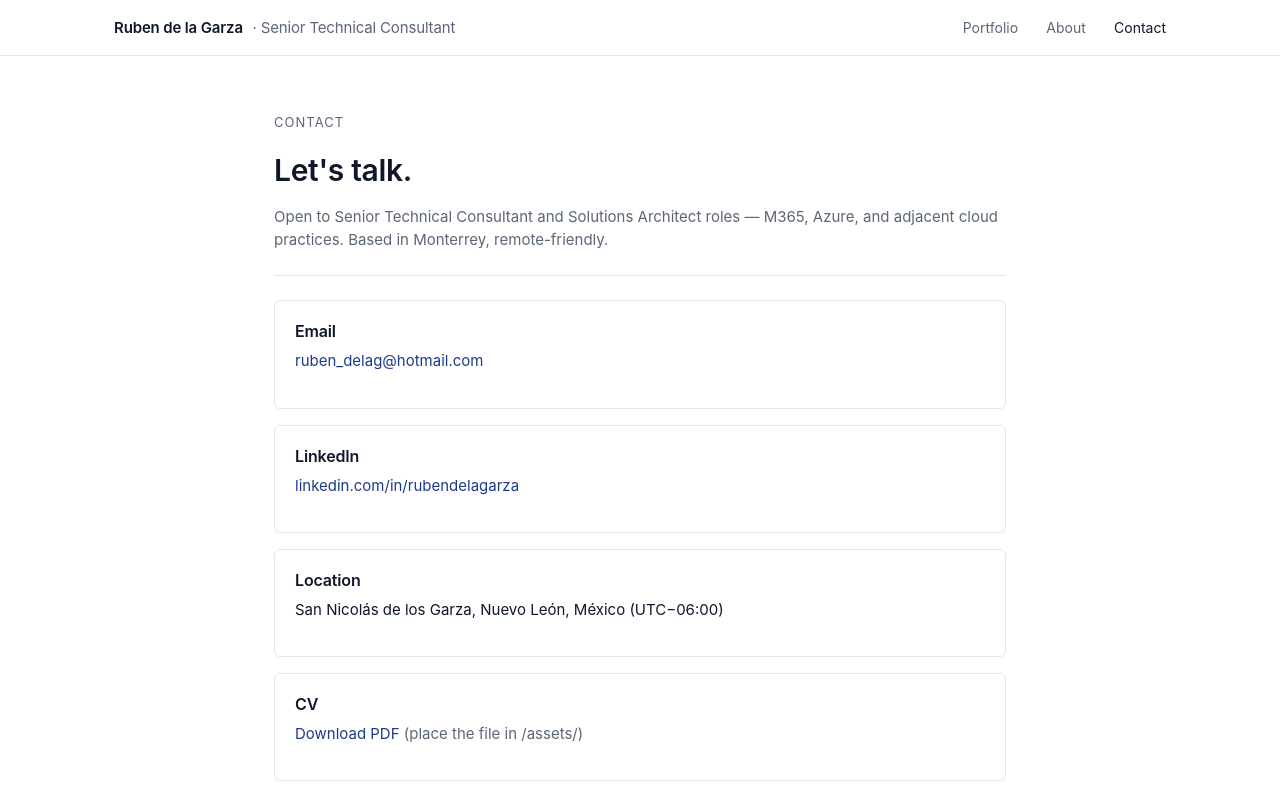
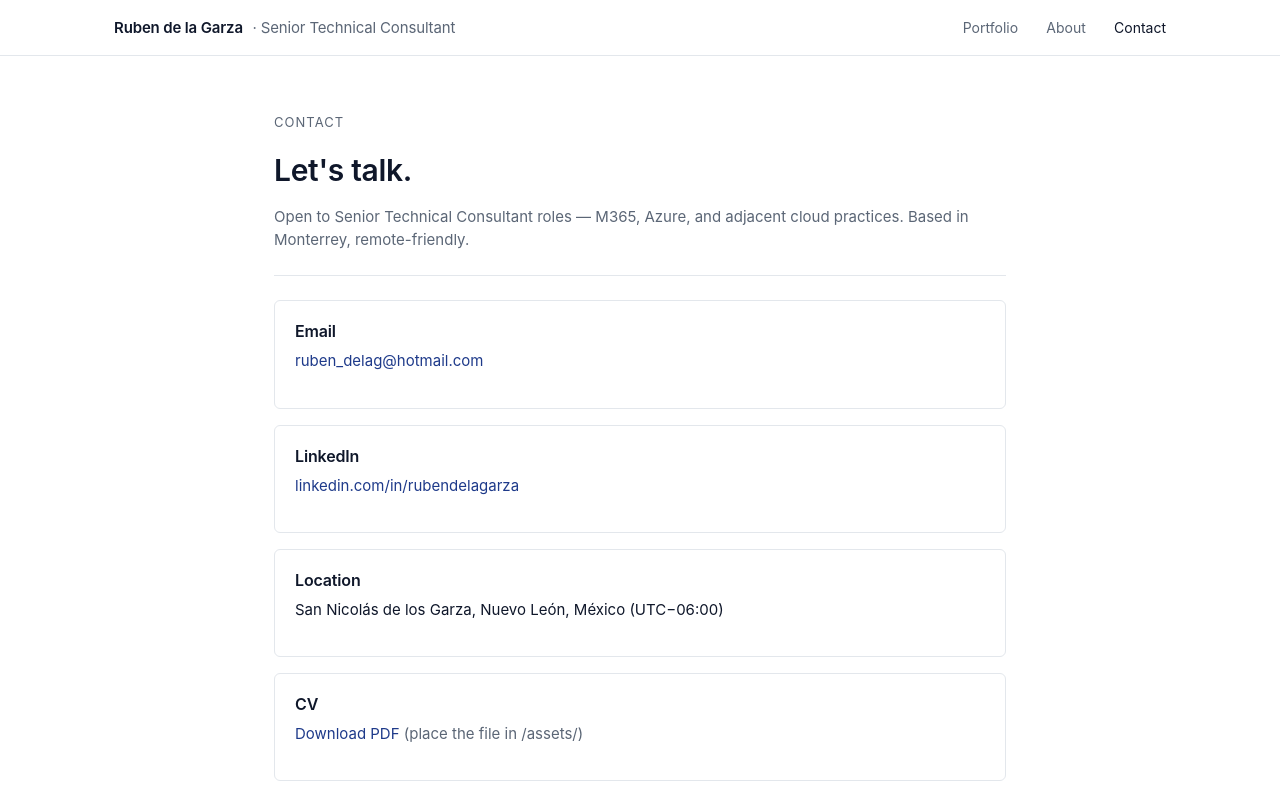
Before and after one commit to rubendelagarza/portfolio, a plain HTML site: page contact.html in a window 1280 px wide. Shown: the top 800 px of the page. Drawn offline with Linux system fonts and the light colour scheme.

Commit message:
Update contact.html

```diff
--- a/contact.html
+++ b/contact.html
@@ -23,7 +23,7 @@
   <div class="narrow">
     <div class="section-title">Contact</div>
     <h1>Let's talk.</h1>
-    <p class="muted">Open to Senior Technical Consultant and Solutions Architect roles — M365, Azure, and adjacent cloud practices. Based in Monterrey, remote-friendly.</p>
+    <p class="muted">Open to Senior Technical Consultant roles — M365, Azure, and adjacent cloud practices. Based in Monterrey, remote-friendly.</p>
 
     <hr class="soft" />
 
```
